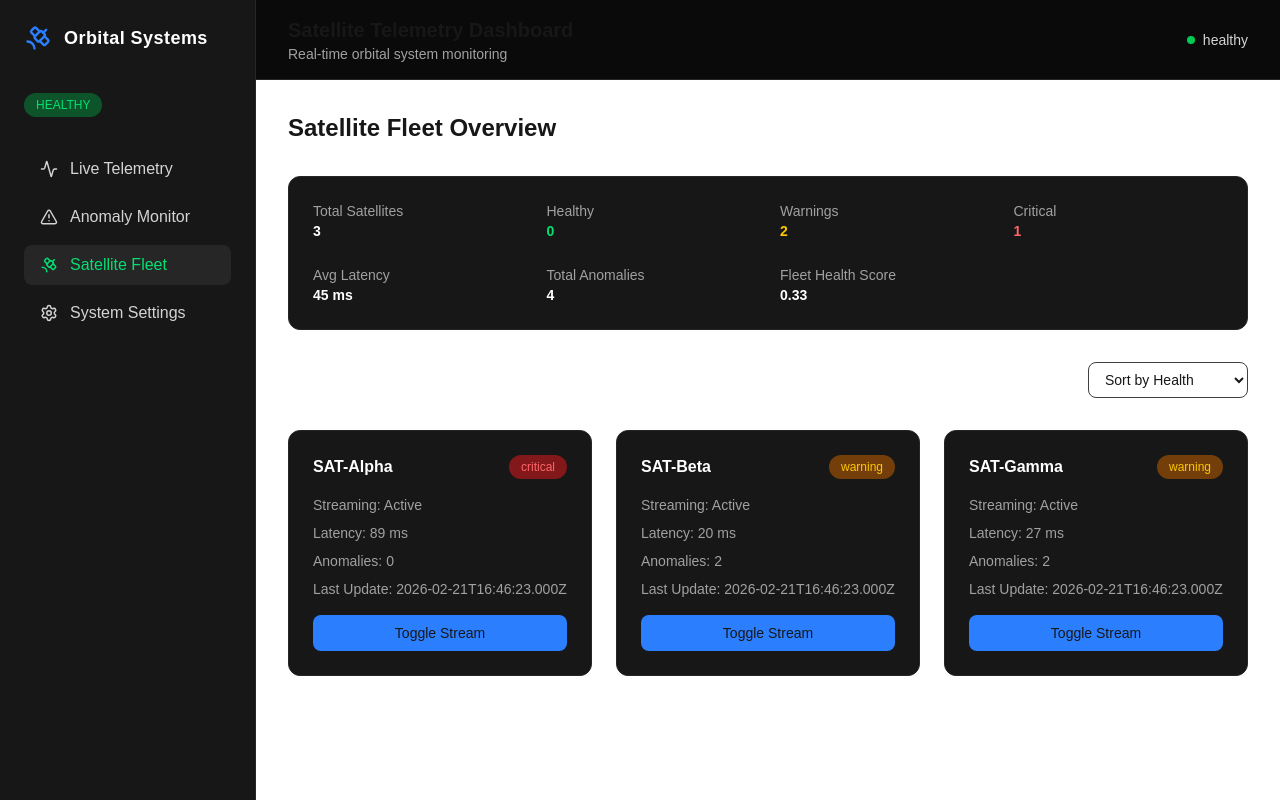
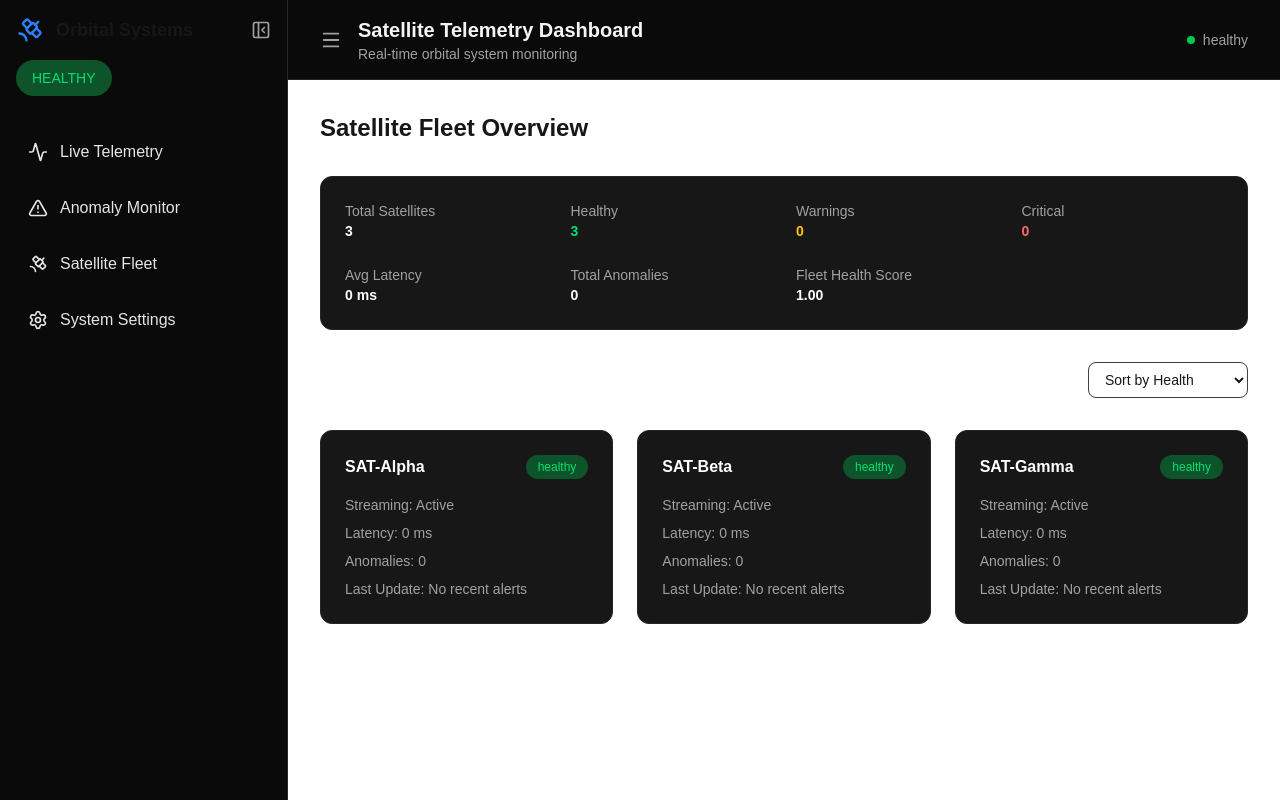
Before and after one commit to PriyankaSiwach/satellite-platform, a Next.js app: page /fleet in a window 1280 px wide. Built offline with nearby package versions, Linux system fonts and the light colour scheme.

Commit message:
updated anamoly detections to get real data from backend

```diff
--- a/app/anomalies/page.tsx
+++ b/app/anomalies/page.tsx
@@ -1,6 +1,7 @@
 "use client";
 
-import { useMemo, useState } from "react";
+import { useMemo, useState, useEffect } from "react";
+import { useAlerts } from "../context/AlertsContext";
 
 type Anomaly = {
   satellite: string;
@@ -9,30 +10,18 @@ type Anomaly = {
   timestamp: string;
 };
 
-const initialData: Anomaly[] = [
-  {
-    satellite: "SAT-Alpha",
-    metric: "Velocity Deviation",
-    severity: "warning",
-    timestamp: new Date().toISOString(),
-  },
-  {
-    satellite: "SAT-Beta",
-    metric: "Altitude Drift",
-    severity: "critical",
-    timestamp: new Date().toISOString(),
-  },
-  {
-    satellite: "SAT-Alpha",
-    metric: "Thermal Spike",
-    severity: "warning",
-    timestamp: new Date().toISOString(),
-  },
-];
+export default function AnomaliesPage() {
+  const { alerts } = useAlerts();
+  const [sortBy, setSortBy] = useState<"severity" | "satellite">("severity");
+  const anomalies: Anomaly[] = alerts.map((alert) => ({
+    satellite: alert.satelliteId,
+    metric: alert.type,
+    severity: alert.severity,
+    timestamp: alert.timestamp,
+  }));
 
-export default function AnomaliesPage() {
-  const [anomalies] = useState<Anomaly[]>(initialData);
-  const [sortBy, setSortBy] = useState<"severity" | "satellite">("severity");
+
+
 
   /* =========================
      DERIVED INTELLIGENCE
@@ -162,8 +151,7 @@ export default function AnomaliesPage() {
                 {s.total} anomalies
               </span>
               <span
-                className={`px-3 py-1 rounded-full text-xs ${
-                  s.riskLevel === "high"
+                className={`px-3 py-1 rounded-full text-xs ${s.riskLevel === "high"
                     ? "bg-red-900 text-red-400"
                     : s.riskLevel === "medium"
                       ? "bg-yellow-900 text-yellow-400"
@@ -199,7 +187,9 @@ export default function AnomaliesPage() {
 
       {/* ===== Detailed Anomaly List ===== */}
       <div className="bg-neutral-900 rounded-xl p-6 border border-neutral-800">
-        {sortedAnomalies.map((a, i) => (
+        {sortedAnomalies.length === 0 ? (
+          <p className="text-neutral-400 text-sm">No active anomalies detected.</p>
+        ) : (sortedAnomalies.map((a, i) => (
           <div
             key={i}
             className="flex justify-between items-center border-b border-neutral-800 py-3 text-sm"
@@ -217,8 +207,7 @@ export default function AnomaliesPage() {
             </div>
 
             <span
-              className={`px-3 py-1 rounded-full text-xs ${
-                a.severity === "warning"
+              className={`px-3 py-1 rounded-full text-xs ${a.severity === "warning"
                   ? "bg-yellow-900 text-yellow-400"
                   : "bg-red-900 text-red-400"
                 }`}
@@ -226,7 +215,7 @@ export default function AnomaliesPage() {
               {a.severity}
             </span>
           </div>
-        ))}
+        )))}
       </div>
     </div>
   );
--- /dev/null
+++ b/app/context/AlertsContext.tsx
@@ -0,0 +1,33 @@
+"use client";
+
+import { createContext, useContext, useState } from "react";
+import { Alert } from "@/types/alert";
+
+type AlertsContextType = {
+  alerts: Alert[];
+  setAlerts: React.Dispatch<React.SetStateAction<Alert[]>>;
+};
+
+const AlertsContext = createContext<AlertsContextType | null>(null);
+
+export function AlertsProvider({
+  children,
+}: {
+  children: React.ReactNode;
+}) {
+  const [alerts, setAlerts] = useState<Alert[]>([]);
+
+  return (
+    <AlertsContext.Provider value={{ alerts, setAlerts }}>
+      {children}
+    </AlertsContext.Provider>
+  );
+}
+
+export function useAlerts() {
+  const context = useContext(AlertsContext);
+  if (!context) {
+    throw new Error("useAlerts must be used inside AlertsProvider");
+  }
+  return context;
+}
--- a/app/dashboard/page.tsx
+++ b/app/dashboard/page.tsx
@@ -1,29 +1,25 @@
 "use client";
 import AlertPanel from "@/components/AlertPanel";
-import { generateTelemetry } from "@/lib/generateTelemetry";
 import { Telemetry } from "@/types/telemetry";
 import { useState, useEffect } from "react";
 import MetricsCard from "@/components/MetricsCard";
 import { Alert } from "@/types/alert";
 import TelemetryTable from "@/components/TelemetryTable";
 import TelemetryChart from "@/components/TelemetryChart";
-import Sidebar from "@/components/layout/Sidebar";
-import Header from "@/components/layout/Header";
-import { generateOrbitTelemetry } from "@/lib/orbitEngine";
-import { fetchRealTelemetry } from "@/lib/realSatelliteService";
-import { getDataSource } from "@/lib/dataSource";
 import { useSystem } from "../context/SystemContext";
+import { useAlerts } from "../context/AlertsContext";
 
 
 export default function Home() {
     const { config, applyConfig } = useSystem();
-    const velocityLimit = 27600 + config.anomalyThreshold * 150;
+    const velocityLimit = 27600 + config.anomalyThreshold * 5;
+    const { alerts, setAlerts } = useAlerts();
 
 
     const [selectedSatellite, setSelectedSatellite] = useState("SAT-Alpha");
     const [time, setTime] = useState(new Date());
     const [telemetry, setTelemetry] = useState<Telemetry | null>(null);
-    const [alerts, setAlerts] = useState<Alert[]>([]);
+
     const [history, setHistory] = useState<Telemetry[]>([]);
     const [isStreaming, setIsStreaming] = useState(true);
     const [uptime, setUptime] = useState(0);
@@ -39,7 +35,7 @@ export default function Home() {
         }, config.streamingInterval);
 
         return () => clearInterval(interval);
-    }, []);
+    }, [config.streamingInterval]);
 
     useEffect(() => {
         if (!isStreaming) return;
@@ -52,20 +48,14 @@ export default function Home() {
 
         eventSource.onmessage = (event) => {
             const newTelemetry = JSON.parse(event.data);
-            setTimeout(() => {
             setTelemetry(newTelemetry);
-                setHistory(prev => [newTelemetry, ...prev].slice(0, 20));
-                setUptime(prev => prev + 1);
-            }, config.streamingInterval);
-            setHistory((prev) =>
-                [newTelemetry, ...prev].slice(0, 20)
-            );
+            setHistory((prev) => [newTelemetry, ...prev].slice(0, 20));
             setUptime((prev) => prev + 1);
         };
         return () => {
             eventSource.close();
         };
-    }, [isStreaming, selectedSatellite,  config.streamingInterval]);
+    }, [isStreaming, selectedSatellite, config.streamingInterval]);
 
     useEffect(() => {
         if (!telemetry) return;
@@ -97,7 +87,7 @@ export default function Home() {
             });
         }
 
-  setAlerts(newAlerts);
+        setAlerts(prev => [...newAlerts, ...prev].slice(0, 10));
     }, [telemetry, config.anomalyThreshold, selectedSatellite]);
 
     useEffect(() => {
@@ -195,7 +185,7 @@ export default function Home() {
     return (
         <div className="flex">
 
-            <main className="p-8 space-y-8">
+            <main className="flex-1 p-8 space-y-8 min-w-0">
                 <div className="text-sm text-neutral-500">
                     Data Source:{" "}
                     <span
@@ -250,7 +240,7 @@ export default function Home() {
                         Live Satellite Metrics
                     </h2>
 
-                    <div className="grid grid-cols-4 gap-6">
+                    <div className="gap-5 grid grid-cols-1 sm:grid-cols-2 lg:grid-cols-4">
                         <MetricsCard
                             title="Altitude"
                             value={telemetry.altitude.toFixed(1)}
--- a/app/fleet/page.tsx
+++ b/app/fleet/page.tsx
@@ -1,6 +1,7 @@
 "use client";
 
-import { useEffect, useMemo, useState } from "react";
+import { useMemo, useState } from "react";
+import { useAlerts } from "../context/AlertsContext";
 
 type SatelliteStatus = {
   id: string;
@@ -14,37 +15,45 @@ type SatelliteStatus = {
 const satellites = ["SAT-Alpha", "SAT-Beta", "SAT-Gamma"];
 
 export default function FleetPage() {
-  const [fleet, setFleet] = useState<SatelliteStatus[]>([]);
+  const { alerts } = useAlerts();
   const [sortBy, setSortBy] = useState<"health" | "latency" | "anomalies">(
     "health"
   );
 
-  const randomHealth = (): "healthy" | "warning" | "critical" => {
-    const r = Math.random();
-    if (r > 0.95) return "critical";
-    if (r > 0.8) return "warning";
-    return "healthy";
-  };
+  const fleet: SatelliteStatus[] = useMemo(() => {
+    return satellites.map((id) => {
+      const satAlerts = alerts.filter((a) => a.satelliteId === id);
 
-  useEffect(() => {
-    const simulatedFleet: SatelliteStatus[] = satellites.map((id) => ({
-      id,
-      health: randomHealth(),
-      streaming: true,
-      lastUpdate: new Date().toISOString(),
-      anomalyCount: Math.floor(Math.random() * 3),
-      latencyMs: Math.floor(Math.random() * 200),
-    }));
+      const criticalCount = satAlerts.filter(
+        (a) => a.severity === "critical"
+      ).length;
 
-    setFleet(simulatedFleet);
-  }, []);
+      const warningCount = satAlerts.filter(
+        (a) => a.severity === "warning"
+      ).length;
 
-  /* =========================
-     DERIVED ANALYTICS (INSIDE COMPONENT)
-     ========================= */
+      const health =
+        criticalCount > 0
+          ? "critical"
+          : warningCount > 0
+          ? "warning"
+          : "healthy";
+
+      return {
+        id,
+        health,
+        streaming: true,
+        lastUpdate:
+          satAlerts.length > 0
+            ? satAlerts[0].timestamp
+            : "No recent alerts",
+        anomalyCount: satAlerts.length,
+        latencyMs: 0, // placeholder until you wire real latency
+      };
+    });
+  }, [alerts]);
 
   const total = fleet.length;
-
   const healthyCount = fleet.filter((s) => s.health === "healthy").length;
   const warningCount = fleet.filter((s) => s.health === "warning").length;
   const criticalCount = fleet.filter((s) => s.health === "critical").length;
@@ -54,24 +63,14 @@ export default function FleetPage() {
       ? fleet.reduce((sum, s) => sum + s.latencyMs, 0) / total
       : 0;
 
-  const totalAnomalies = fleet.reduce(
-    (sum, s) => sum + s.anomalyCount,
-    0
-  );
+  const totalAnomalies = fleet.reduce((sum, s) => sum + s.anomalyCount, 0);
 
   const fleetHealthScore =
     total > 0
       ? (
-          (healthyCount * 1 +
-            warningCount * 0.5 +
-            criticalCount * 0) /
-          total
+          (healthyCount * 1 + warningCount * 0.5 + criticalCount * 0) / total
         ).toFixed(2)
       : "0";
-
-  /* =========================
-     SORTING
-     ========================= */
 
   const sortedFleet = useMemo(() => {
     const copy = [...fleet];
@@ -84,25 +83,15 @@ export default function FleetPage() {
       return copy.sort((a, b) => b.anomalyCount - a.anomalyCount);
     }
 
-    // health priority sort
     const priority = { critical: 3, warning: 2, healthy: 1 };
-    return copy.sort(
-      (a, b) => priority[b.health] - priority[a.health]
-    );
+    return copy.sort((a, b) => priority[b.health] - priority[a.health]);
   }, [fleet, sortBy]);
-
-  /* =========================
-     UI
-     ========================= */
 
   return (
     <div className="space-y-8">
-      <h2 className="text-2xl font-semibold">
-        Satellite Fleet Overview
-      </h2>
+      <h2 className="text-2xl font-semibold">Satellite Fleet Overview</h2>
 
-      {/* ===== Fleet Summary ===== */}
-      <div className="bg-neutral-900 p-6 rounded-xl border border-neutral-800 grid grid-cols-4 gap-6 text-sm">
+      <div className="bg-neutral-900 p-6 rounded-xl border border-neutral-800 grid grid-cols-2 lg:grid-cols-4 gap-6 text-sm">
         <div>
           <div className="text-neutral-400">Total Satellites</div>
           <div className="text-white font-semibold">{total}</div>
@@ -110,82 +99,57 @@ export default function FleetPage() {
 
         <div>
           <div className="text-neutral-400">Healthy</div>
-          <div className="text-green-400 font-semibold">
-            {healthyCount}
-          </div>
+          <div className="text-green-400 font-semibold">{healthyCount}</div>
         </div>
 
         <div>
           <div className="text-neutral-400">Warnings</div>
-          <div className="text-yellow-400 font-semibold">
-            {warningCount}
-          </div>
+          <div className="text-yellow-400 font-semibold">{warningCount}</div>
         </div>
 
         <div>
           <div className="text-neutral-400">Critical</div>
-          <div className="text-red-400 font-semibold">
-            {criticalCount}
-          </div>
+          <div className="text-red-400 font-semibold">{criticalCount}</div>
         </div>
 
         <div>
           <div className="text-neutral-400">Avg Latency</div>
-          <div className="font-semibold text-white">
-            {avgLatency.toFixed(0)} ms
-          </div>
+          <div className="font-semibold text-white">{avgLatency.toFixed(0)} ms</div>
         </div>
 
         <div>
-          <div className="text-neutral-400">
-            Total Anomalies
-          </div>
+          <div className="text-neutral-400">Total Anomalies</div>
           <div className="font-semibold text-white">{totalAnomalies}</div>
         </div>
 
         <div>
-          <div className="text-neutral-400">
-            Fleet Health Score
-          </div>
-          <div className="font-semibold text-white ">
-            {fleetHealthScore}
-          </div>
+          <div className="text-neutral-400">Fleet Health Score</div>
+          <div className="font-semibold text-white">{fleetHealthScore}</div>
         </div>
       </div>
 
-      {/* ===== Sort Control ===== */}
       <div className="flex justify-end">
         <select
           value={sortBy}
           onChange={(e) =>
-            setSortBy(
-              e.target.value as
-                | "health"
-                | "latency"
-                | "anomalies"
-            )
+            setSortBy(e.target.value as "health" | "latency" | "anomalies")
           }
-          className="bg-white-800 border border-neutral-700 px-3 py-2 rounded-lg text-sm"
+          className="border border-neutral-700 px-3 py-2 rounded-lg text-sm"
         >
           <option value="health">Sort by Health</option>
           <option value="latency">Sort by Latency</option>
-          <option value="anomalies">
-            Sort by Anomalies
-          </option>
+          <option value="anomalies">Sort by Anomalies</option>
         </select>
       </div>
 
-      {/* ===== Satellite Cards ===== */}
-      <div className="grid grid-cols-3 gap-6">
+      <div className="grid grid-cols-1 lg:grid-cols-3 gap-6">
         {sortedFleet.map((sat) => (
           <div
             key={sat.id}
             className="bg-neutral-900 p-6 rounded-xl border border-neutral-800"
           >
             <div className="flex justify-between items-center mb-4">
-              <h3 className="text-white font-semibold">
-                {sat.id}
-              </h3>
+              <h3 className="text-white font-semibold">{sat.id}</h3>
               <span
                 className={`text-xs px-3 py-1 rounded-full ${
                   sat.health === "healthy"
@@ -200,34 +164,11 @@ export default function FleetPage() {
             </div>
 
             <div className="text-sm text-neutral-400 space-y-2">
-              <div>
-                Streaming:{" "}
-                {sat.streaming ? "Active" : "Stopped"}
-              </div>
+              <div>Streaming: Active</div>
               <div>Latency: {sat.latencyMs} ms</div>
               <div>Anomalies: {sat.anomalyCount}</div>
-              <div>
-                Last Update: {sat.lastUpdate}
-              </div>
+              <div>Last Update: {sat.lastUpdate}</div>
             </div>
-
-            <button
-              onClick={() =>
-                setFleet((prev) =>
-                  prev.map((s) =>
-                    s.id === sat.id
-                      ? {
-                          ...s,
-                          streaming: !s.streaming,
-                        }
-                      : s
-                  )
-                )
-              }
-              className="mt-4 w-full bg-blue-500 hover:bg-neutral-700 py-2 rounded-lg text-sm"
-            >
-              Toggle Stream
-            </button>
           </div>
         ))}
       </div>
--- a/app/layout.tsx
+++ b/app/layout.tsx
@@ -4,6 +4,8 @@ import "./globals.css";
 import Sidebar from "@/components/layout/Sidebar";
 import Header from "@/components/layout/Header";
 import { SystemProvider } from "./context/SystemContext";
+import { AlertsProvider } from "./context/AlertsContext";
+import AppShell from "@/components/layout/AppShell";
 
 const geistSans = Geist({
   variable: "--font-geist-sans",
@@ -28,19 +30,12 @@ export default function RootLayout({
   return (
     <html lang="en">
       <body className="bg-neutral-950 text-white">
-  <SystemProvider>
-    <div className="flex">
-      {/* Sidebar */}
-      <Sidebar alertCount={0} systemHealth="healthy" />
-
-      {/* Main Area */}
-      <div className="flex-1 flex flex-col">
-        <Header />
-        <main className="p-8">{children}</main>
-      </div>
-    </div>
-  </SystemProvider>
-</body>
+        <SystemProvider>
+          <AlertsProvider>
+            <AppShell>{children}</AppShell>
+          </AlertsProvider>
+        </SystemProvider>
+      </body>
     </html>
   );
 }
--- /dev/null
+++ b/components/layout/AppShell.tsx
@@ -0,0 +1,27 @@
+"use client";
+
+import { useState } from "react";
+import Sidebar from "@/components/layout/Sidebar";
+import Header from "@/components/layout/Header";
+
+export default function AppShell({
+  children,
+}: {
+  children: React.ReactNode;
+}) {
+  const [isSidebarOpen, setIsSidebarOpen] = useState(true);
+
+  return (
+    <div className="flex min-h-screen">
+      <Sidebar
+        isOpen={isSidebarOpen}
+        onToggle={() => setIsSidebarOpen((prev) => !prev)}
+      />
+
+      <div className="flex-1 min-w-0 flex flex-col">
+        <Header onToggleSidebar={() => setIsSidebarOpen((prev) => !prev)} />
+        <main className="flex-1 min-w-0 p-8">{children}</main>
+      </div>
+    </div>
+  );
+}
--- a/components/layout/Header.tsx
+++ b/components/layout/Header.tsx
@@ -1,29 +1,33 @@
 "use client";
 
-import { useSystem } from "@/app/context/SystemContext";
+import { Menu } from "lucide-react";
 
-export default function Header() {
-  const { config } = useSystem();
+type Props = {
+  onToggleSidebar: () => void;
+};
 
-  const systemHealth =
-    config.dataMode === "real" ? "healthy" : "healthy";
+export default function Header({ onToggleSidebar }: Props) {
+  return (
+    <header className="h-20 border-b border-neutral-800 text-neutral-100 bg-neutral-950 flex items-center justify-between px-8">
+      <div className="flex items-center gap-4">
+        <button
+          onClick={onToggleSidebar}
+          className="text-neutral-400 hover:text-white"
+        >
+          <Menu size={22} />
+        </button>
 
-  return (
-    <header className="h-20 border-b border-neutral-800 bg-neutral-950 flex items-center justify-between px-8">
-      <div>
-        <h2 className="text-xl font-semibold">
-          Satellite Telemetry Dashboard
-        </h2>
-        <p className="text-sm text-neutral-400">
-          Real-time orbital system monitoring
-        </p>
+        <div>
+          <h2 className="text-xl font-semibold">Satellite Telemetry Dashboard</h2>
+          <p className="text-sm text-neutral-400">
+            Real-time orbital system monitoring
+          </p>
+        </div>
       </div>
 
-      <div className="flex items-center gap-2 text-sm">
+      <div className="flex items-center gap-2 text-sm text-neutral-400">
         <div className="w-2 h-2 bg-green-500 rounded-full" />
-        <span className="text-neutral-300">
-          {systemHealth}
-        </span>
+        <span>healthy</span>
       </div>
     </header>
   );
--- a/components/layout/Sidebar.tsx
+++ b/components/layout/Sidebar.tsx
@@ -1,77 +1,87 @@
 "use client";
 
 import Link from "next/link";
-import { usePathname } from "next/navigation";
-import { Satellite, Activity, AlertTriangle, Settings } from "lucide-react";
+import {
+  Satellite,
+  Activity,
+  AlertTriangle,
+  Settings,
+  PanelLeftClose,
+  PanelLeftOpen,
+} from "lucide-react";
 
 type Props = {
-  alertCount: number;
-  systemHealth: "healthy" | "warning" | "critical";
+  isOpen: boolean;
+  onToggle: () => void;
 };
 
-const navItems = [
-  { name: "Live Telemetry", href: "/dashboard", icon: Activity },
-  { name: "Anomaly Monitor", href: "/anomalies", icon: AlertTriangle },
-  { name: "Satellite Fleet", href: "/fleet", icon: Satellite },
-  { name: "System Settings", href: "/settings", icon: Settings },
-];
+export default function Sidebar({ isOpen, onToggle }: Props) {
+  return (
+    <aside
+      className={`bg-neutral-950 border-r border-neutral-800 min-h-screen transition-all duration-300 ${
+        isOpen ? "w-72" : "w-20"
+      }`}
+    >
+      <div className="p-4 flex items-center justify-between">
+        <div className="flex items-center gap-3 overflow-hidden">
+          <Satellite className="text-blue-500 shrink-0" size={28} />
+          {isOpen && (
+            <h1 className="text-lg font-semibold whitespace-nowrap">
+              Orbital Systems
+            </h1>
+          )}
+        </div>
 
-export default function Sidebar({ alertCount, systemHealth }: Props) {
-  const pathname = usePathname();
-
-  return (
-    <aside className="w-64 bg-neutral-900 border-r border-neutral-800 h-screen p-6">
-      {/* Logo */}
-      <div className="flex items-center gap-3 mb-10">
-        <Satellite className="text-blue-500" size={28} />
-        <h1 className="text-lg font-semibold tracking-wide text-white">
-          Orbital Systems
-        </h1>
+        <button
+          onClick={onToggle}
+          className="text-neutral-400 hover:text-white"
+        >
+          {isOpen ? <PanelLeftClose size={20} /> : <PanelLeftOpen size={20} />}
+        </button>
       </div>
 
-      {/* System Health Badge */}
-      <div className="mb-8">
-        <span
-          className={`text-xs px-3 py-1 rounded-full inline-block ${
-            systemHealth === "healthy"
-              ? "bg-green-900 text-green-400"
-              : systemHealth === "warning"
-              ? "bg-yellow-900 text-yellow-400"
-              : "bg-red-900 text-red-400"
-          }`}
-        >
-          {systemHealth.toUpperCase()}
-        </span>
+      <div className="px-4 pb-4">
+        {isOpen ? (
+          <span className="inline-block px-4 py-2 rounded-full text-sm bg-green-900 text-green-400">
+            HEALTHY
+          </span>
+        ) : (
+          <div className="w-3 h-3 rounded-full bg-green-500 mx-auto" />
+        )}
       </div>
 
-      {/* Navigation */}
-      <nav className="space-y-2">
-        {navItems.map(({ name, href, icon: Icon }) => {
-          const active = pathname === href;
+      <nav className="mt-4 space-y-2 px-3">
+        <Link
+          href="/dashboard"
+          className="flex items-center gap-3 px-4 py-3 rounded-xl hover:bg-neutral-900 text-neutral-200"
+        >
+          <Activity size={20} className="shrink-0" />
+          {isOpen && <span>Live Telemetry</span>}
+        </Link>
 
-          return (
-            <Link
-              key={name}
-              href={href}
-              className={`flex items-center justify-between px-4 py-2 rounded-lg transition ${
-                active
-                  ? "bg-neutral-800 text-green-400"
-                  : "text-neutral-300 hover:bg-neutral-800 hover:text-white"
-              }`}
-            >
-              <div className="flex items-center gap-3">
-                <Icon size={18} />
-                <span>{name}</span>
-              </div>
+        <Link
+          href="/anomalies"
+          className="flex items-center gap-3 px-4 py-3 rounded-xl hover:bg-neutral-900 text-neutral-200"
+        >
+          <AlertTriangle size={20} className="shrink-0" />
+          {isOpen && <span>Anomaly Monitor</span>}
+        </Link>
 
-              {name === "Anomaly Monitor" && alertCount > 0 && (
-                <span className="bg-red-600 text-white text-xs px-2 py-0.5 rounded-full">
-                  {alertCount}
-                </span>
-              )}
-            </Link>
-          );
-        })}
+        <Link
+          href="/fleet"
+          className="flex items-center gap-3 px-4 py-3 rounded-xl hover:bg-neutral-900 text-neutral-200"
+        >
+          <Satellite size={20} className="shrink-0" />
+          {isOpen && <span>Satellite Fleet</span>}
+        </Link>
+
+        <Link
+          href="/settings"
+          className="flex items-center gap-3 px-4 py-3 rounded-xl hover:bg-neutral-900 text-neutral-200"
+        >
+          <Settings size={20} className="shrink-0" />
+          {isOpen && <span>System Settings</span>}
+        </Link>
       </nav>
     </aside>
   );
```
Lines whose indentation alone changed are shown as unchanged.
